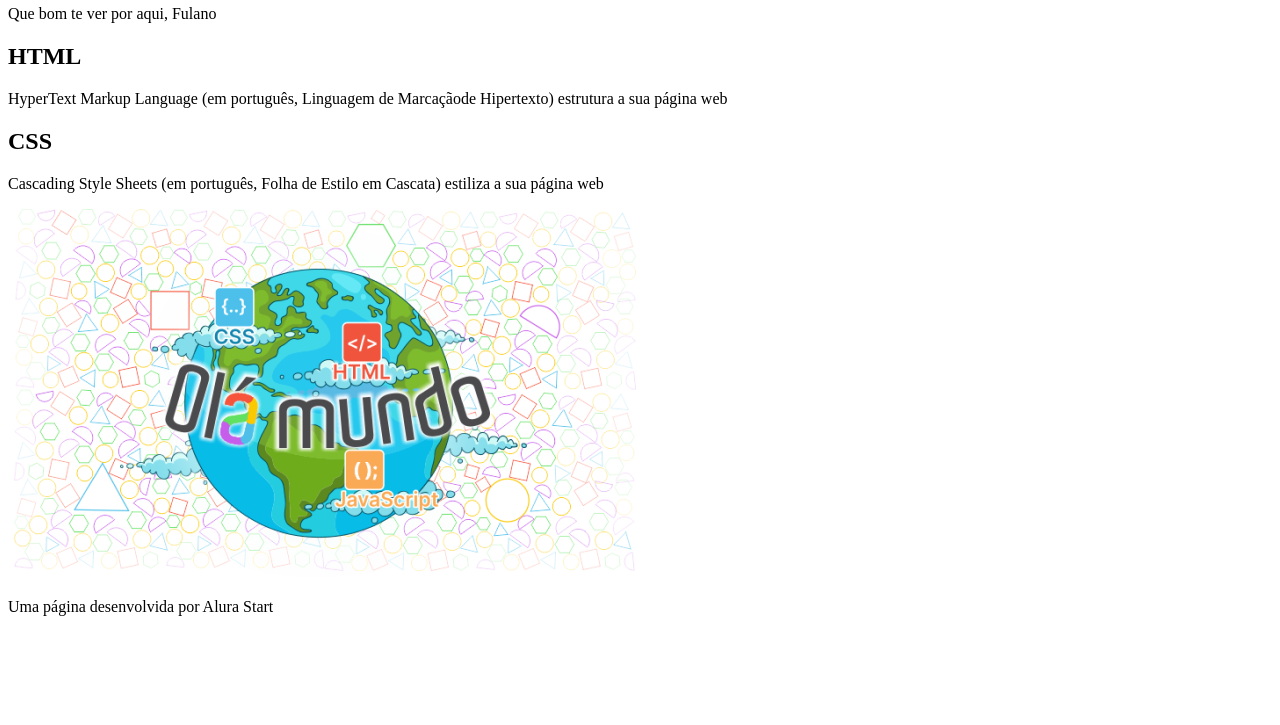
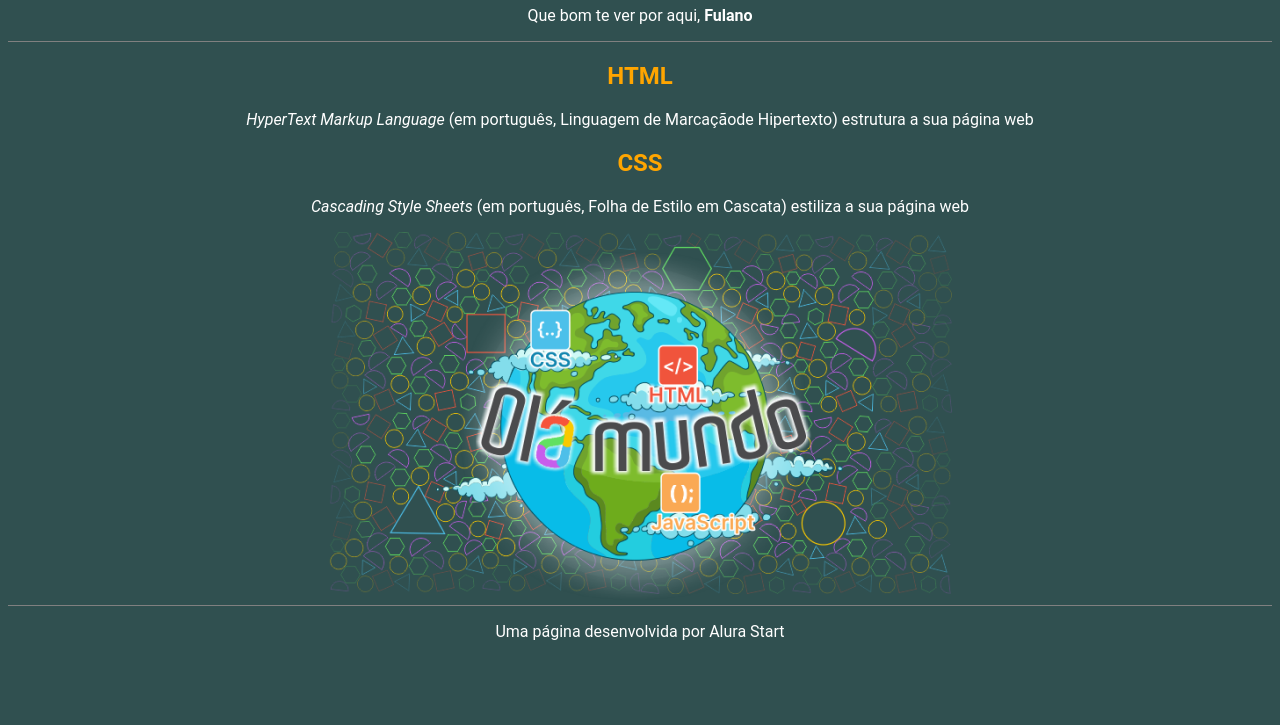
Before and after one commit to Taine97/Hello-world, a plain HTML site: page index.html in a window 1280 px wide. Shown: the part 75-800 px from the top of the page. Drawn offline with Linux system fonts and the light colour scheme.

Commit message:
Criamos a estilização do site

```diff
--- a/index.html
+++ b/index.html
@@ -5,21 +5,22 @@
     <meta charset="UTF-8">
     <meta name="viewport" content="width=device-width, initial-scale=1.0">
     <title>Hello world</title>
+    <link rel="stylesheet" href="style.css">
 </head>
 
 <body>
     <header>
         <h1>Hello World</h1>
-        <p>Que bom te ver por aqui, Fulano</p>
+        <p>Que bom te ver por aqui, <span id="nome-usuário">Fulano</span></p>
 
     </header>
 
     <section>
         <h2>HTML</h2>
-        <P>HyperText Markup Language (em português, Linguagem de Marcaçãode Hipertexto) estrutura a sua página web </P>
+        <P><span class="texto-inglês">HyperText Markup Language</span> (em português, Linguagem de Marcaçãode Hipertexto) estrutura a sua página web </P>
 
         <h2>CSS</h2>
-        <P>Cascading Style Sheets (em português, Folha de Estilo em Cascata) estiliza a sua página web</P>
+        <P><span class="texto-inglês">Cascading Style Sheets</span> (em português, Folha de Estilo em Cascata) estiliza a sua página web</P>
         <img src="Olá Mundo.png" alt="Imagem com figuras geométricas">
 
     </section>
@@ -27,7 +28,6 @@
     <footer>
         <p>Uma página desenvolvida por Alura Start</p>
 
-
     </footer>
 
 </body>
--- /dev/null
+++ b/style.css
@@ -0,0 +1,26 @@
+h2{
+    color:orange;
+}
+
+body{
+    background-color: #305050;
+    color: white;
+    font-family: Roboto;
+    text-align: center;
+}
+
+header{
+    border-bottom: 1px solid grey;
+}
+
+footer{
+    border-top: 1px solid gray;
+}
+
+#nome-usuário{
+    font-weight: bold;
+}
+
+.texto-inglês{
+    font-style: italic;
+}
```
